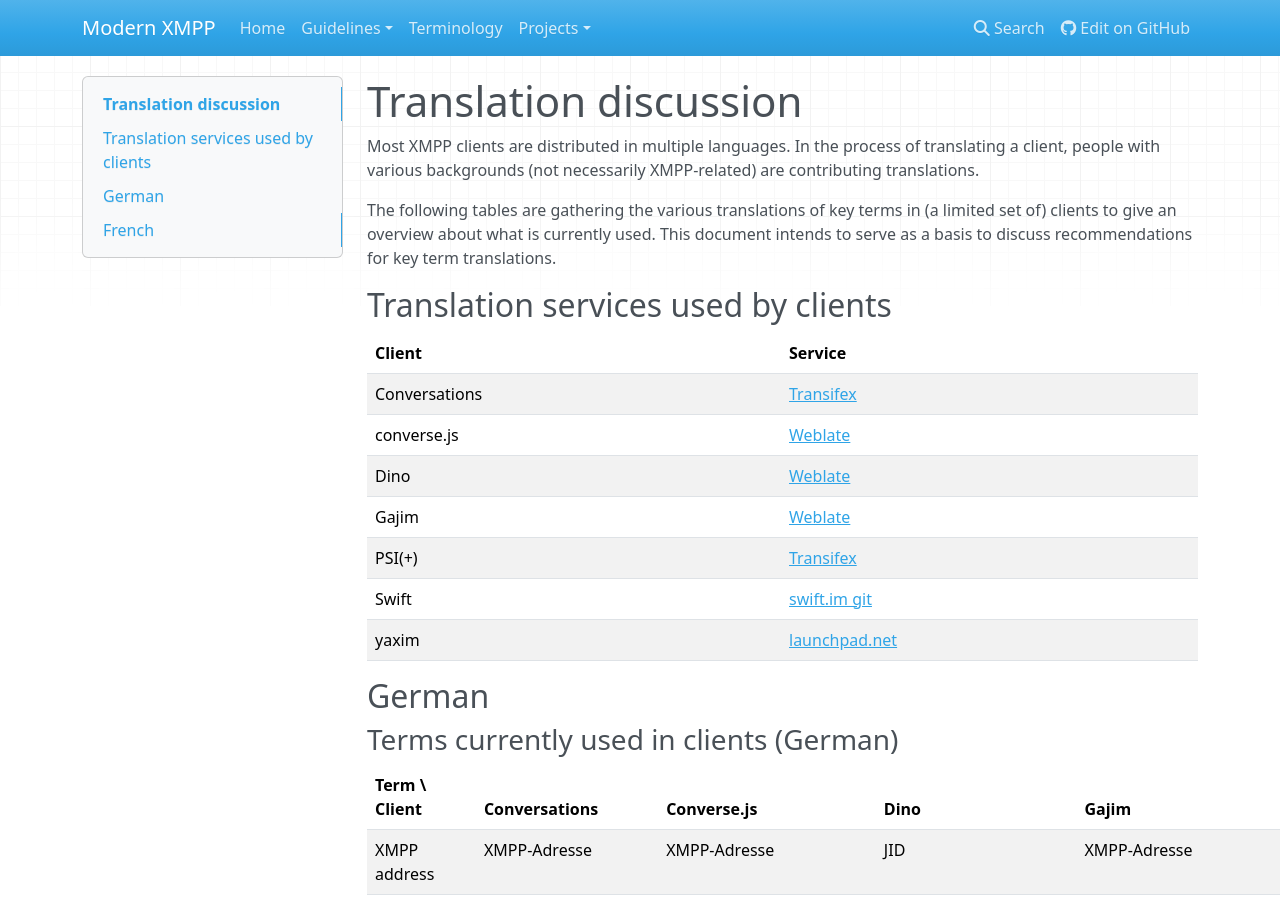
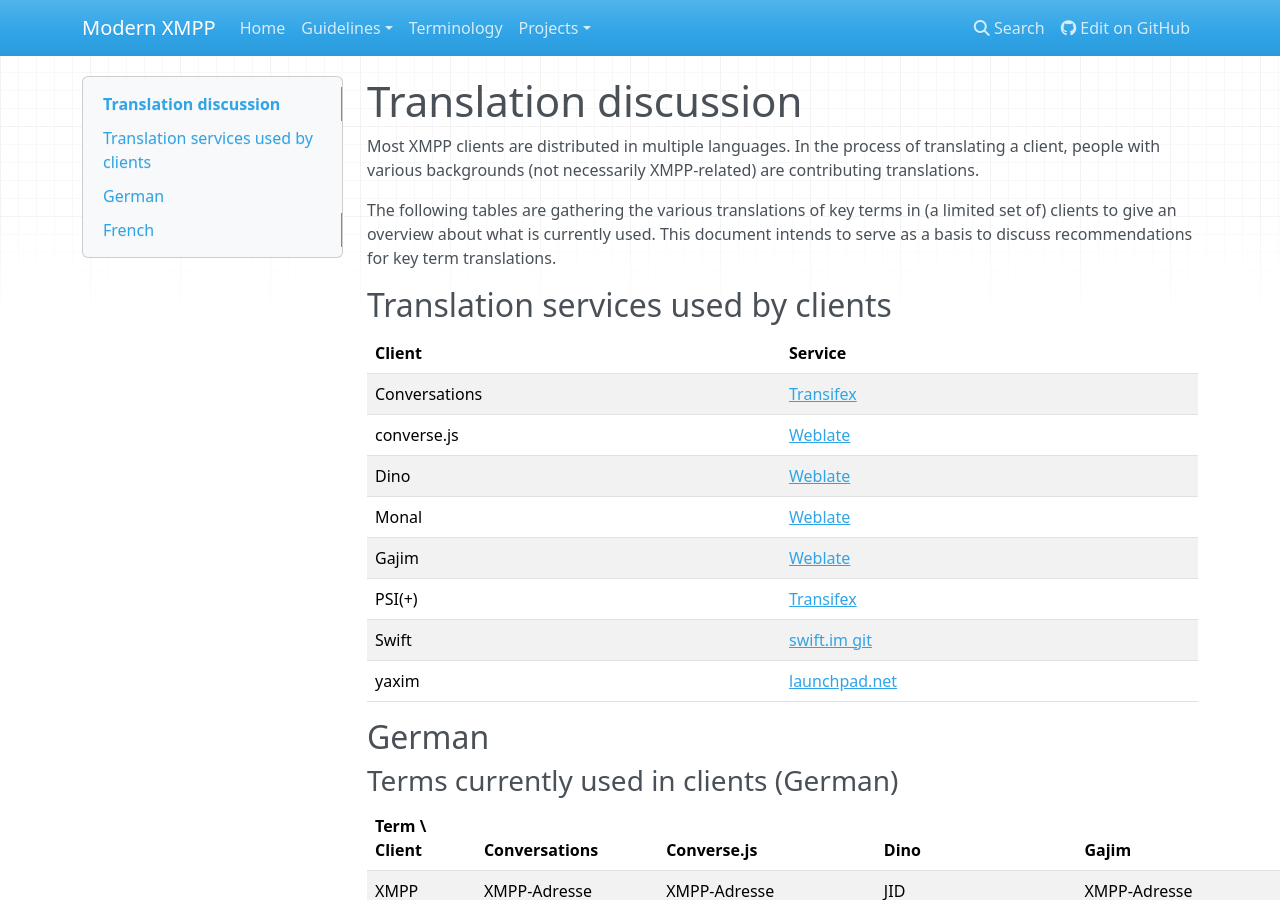
Before and after one commit to modernxmpp/modernxmpp, an MkDocs documentation site: the page built from docs/translation-discussion.md, in a window 1280 px wide and 900 px high. Built offline with MkDocs 1.6.1, drawn with Linux system fonts in a browser that asks for light colours; nearby versions of some CDN libraries.

Commit message:
Add Monal to translation service list

```diff
--- a/docs/translation-discussion.md
+++ b/docs/translation-discussion.md
@@ -11,6 +11,7 @@
 Conversations | [Transifex](https://www.transifex.com/siacs/conversations/)
 converse.js   | [Weblate](https://hosted.weblate.org/projects/conversejs/)
 Dino          | [Weblate](https://hosted.weblate.org/projects/dino/)
+Monal         | [Weblate](https://hosted.weblate.org/projects/monal/)
 Gajim         | [Weblate](https://translate.gajim.org/)
 PSI(+)        | [Transifex](https://www.transifex.com/tehnick/psi-plus/)
 Swift         | [swift.im git](https://swift.im/git/swift/tree/Swift/Translations)
```
